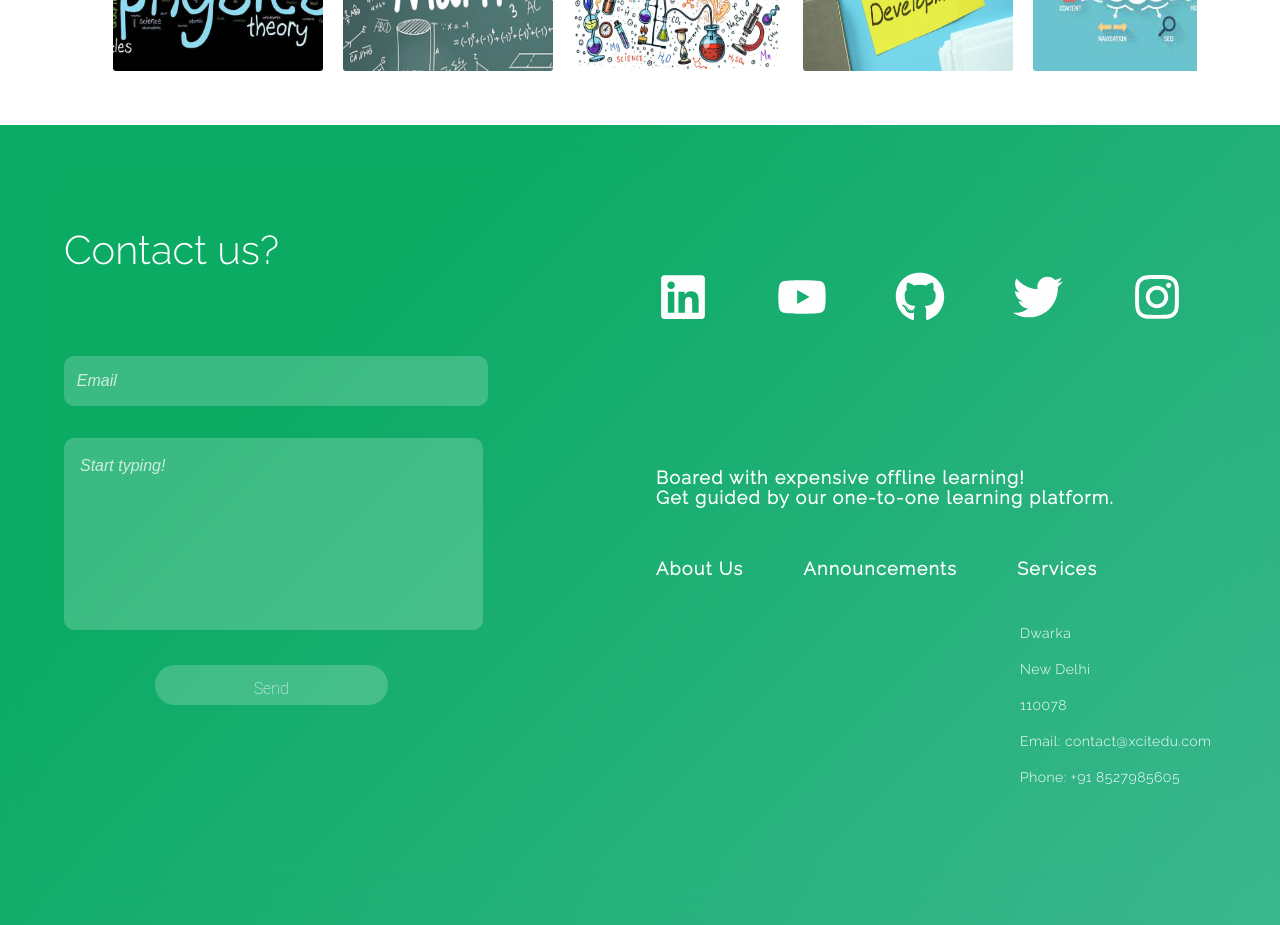
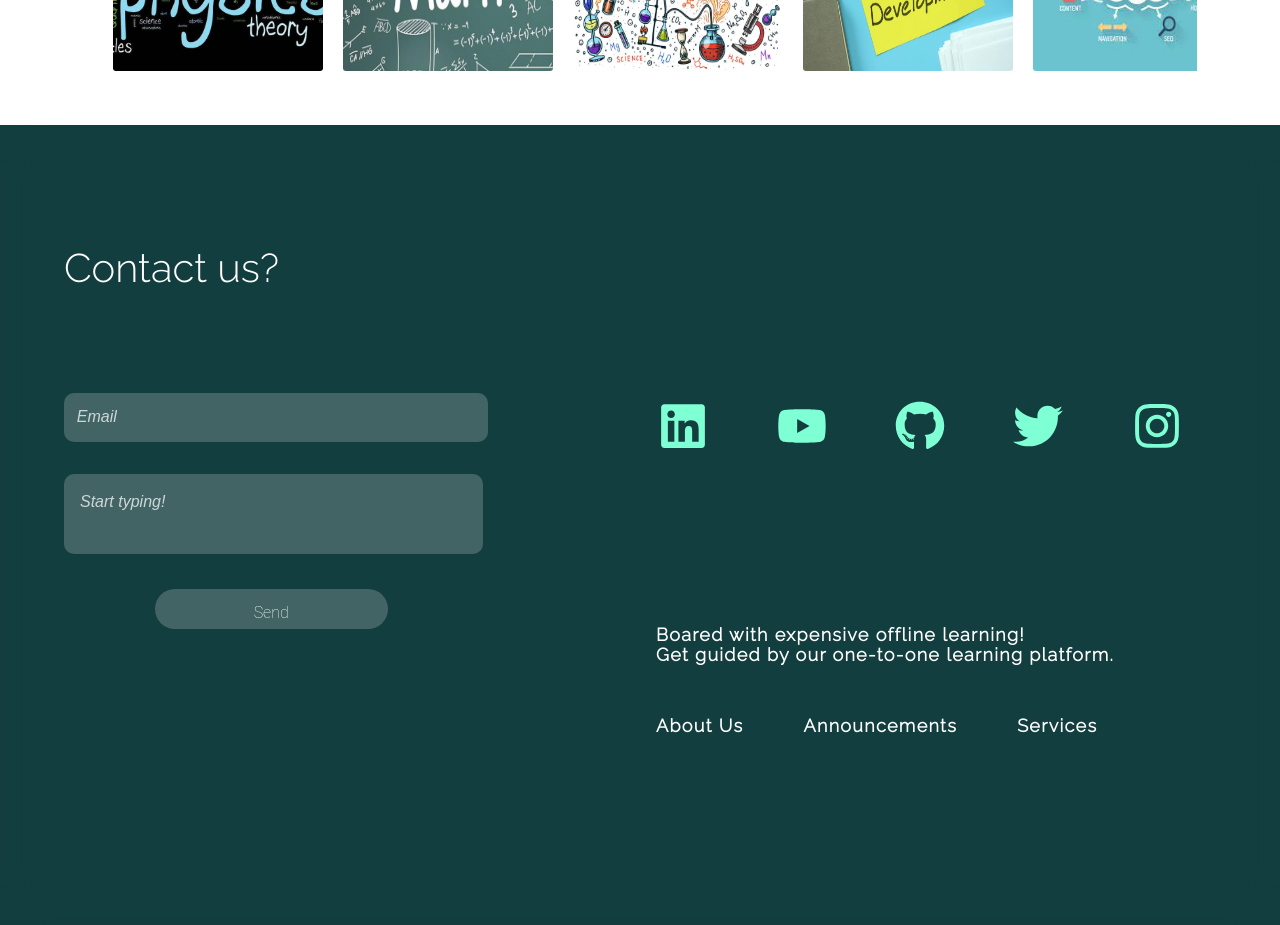
Before and after one commit to lalitkumar-123/xcitedu, a React (Create React App) app: page /OpenSource in a window 1280 px wide. Shown: the part 540-1465 px from the top of the page. Built offline with nearby package versions, Linux system fonts and the light colour scheme; a web font is replaced by a local one.

Commit message:
ui changes 2

```diff
--- a/src/Css/Footer.css
+++ b/src/Css/Footer.css
@@ -17,8 +17,8 @@
 .background-static {
   /* background: linear-gradient(105deg, #6e99e6, #093c94);
   background-size: cover; */
-  background-color: #3bb78f;
-  background-image: linear-gradient(315deg, #3bb78f 0%, #0bab64 74%);
+  background-color: rgb(19,62,63);
+  /* background-image: linear-gradient(315deg, rgb(19,62,63) 0%, #0bab64 74%); */
 }
 .footer {
   width: 100%;
@@ -28,7 +28,9 @@
   place-items: center;
   z-index: 1;
   /* background: linear-gradient(105deg, #6e99e6, #093c94); */
-  background-image: linear-gradient(315deg, #3bb78f 0%, #0bab64 74%);
+  /* background-image: linear-gradient(315deg, #3bb78f 0%, #0bab64 74%); */
+  background-image: linear-gradient(45deg, rgb(19,62,63)100% ,aquamarine 0%);
+
   background-size: cover;
   background-blend-mode: overlay;
 }
@@ -131,7 +133,9 @@
 }
 #message {
   width: 90%;
-  height: clamp(170px, 15vw, 500px);
+  /* height: clamp(170px, 15vw, 500px); */
+  height: 10vh;
+
   padding: 1rem;
   margin: 1rem 0;
 
@@ -161,7 +165,7 @@
   font-family: var(--heading-font);
   font-size: 1rem;
   color: #fefefe;
-  background-color: rgba(255, 255, 255, 0.2);
+  background-color:rgba(255, 255, 255, 0.2);
   border-style: none;
   border-radius: 20px;
   transition: 0.3s cubic-bezier(0.23, 1, 0.32, 1);
@@ -176,7 +180,7 @@
   grid-area: links;
   margin-right: 5vw;
   margin-left: -3rem;
-  margin-top: -80px;
+  margin-top: 20px;
 }
 .links .flex-container {
   display: flex;
@@ -184,26 +188,25 @@
   flex-direction: row;
   flex-wrap: nowrap;
 
-  height: 100%;
+  height: 50%;
 }
 .links .flex-container li {
   display: flex;
   justify-content: center;
   align-items: center;
   width: 20%;
-  height: 10vh;
+  height: 8vh;
 }
 .links .flex-container li a i {
-  color: #fefefe;
+  color: aquamarine;
   background-color: rgba(255, 255, 255, 0);
   font-size: var(--footer-icon-size);
-
   border-radius: 20px;
-  padding: 1vw;
+  padding: 0;
   transition: 0.3s ease-out;
 }
 .links .flex-container li a i:hover {
-  padding: 1.5rem;
+  padding: 1rem;
   padding-top: 0.5rem;
   background-color: rgba(255, 255, 255, 0.3);
   transition: 0.3s ease-out;
--- a/src/Css/Opensource.css
+++ b/src/Css/Opensource.css
@@ -106,10 +106,10 @@ font-family: 'Yomogi', cursive; */
     padding: 5px;
     display: inline;
 }
-.categ:hover
+/* .categ:hover
 {
     background-color: rgb(190, 235, 220);
-}
+} */
 @media (max-width:845px) {
     .category_menu
     {
--- a/src/Pages/Footer.js
+++ b/src/Pages/Footer.js
@@ -11,7 +11,7 @@ function FooterLanding(props){
                   <div class="write-to-us">
                         <div id="contact-us">
                         <input type="email" id="email" name="email" placeholder="Email"></input>
-                        <textarea type="text" id="message" name="messsage" placeholder="Start typing!"></textarea>
+                        <textarea type="text" id="message" name="messsage" placeholder="Start typing!" rows="2"></textarea>
                         <div className="send-btn-container"><input type="submit" value="Send" className="send"></input></div>
                         </div>
                   </div>
@@ -31,16 +31,7 @@ function FooterLanding(props){
                         <p class = "contact strong">About Us</p>
                         <p class = "contact-second strong">Announcements</p>
                         <p class = "contact-second strong">Services</p>
-                        <div class="description1">
-                           <p class = "contact strong"></p>
-                           <br></br>
-                           <p>Dwarka</p>
-                           <p>New Delhi</p>
-                           <p>110078</p>
-                           <p>Email: contact@xcitedu.com</p>
-                           <p>Phone: +91 8527985605</p>
-                           <br></br>
-                           </div>
+
                         <div>
                      </div>
                   </div>
--- a/src/Pages/OpenSource.js
+++ b/src/Pages/OpenSource.js
@@ -32,7 +32,7 @@ const OpenSource=()=>{
 
   const[visibility,setVisibility]=useState("hidden")
   const[close,setClose]=useState(false)
-
+  const [bgcolor,setBgColor]=useState("white")
   const[menuItem,setMenuItem]=useState([])
 
 
@@ -42,6 +42,10 @@ useEffect(() => {
 
 }, [visibility,menuItem])
 
+useEffect(()=>{
+  close==false?setBgColor("rgb(190, 235, 220)"):setBgColor("white")
+  console.log(bgcolor);
+},[close])
     return <>
 
   <div className="main_div">
@@ -50,14 +54,15 @@ useEffect(() => {
     <div class="category_menu">
       {subjects.map(item=>
         <div className="categ" onMouseEnter={()=>{setMenuItem(item.topics);
-        setClose(true)} }  >{item.name}</div>
+        setClose(true)
+        setBgColor("rgb(190, 235, 220)")} } style={{backgroundColor:{bgcolor}}}  >{item.name}</div>
       )}
       </div>
     <div className="sub_menu_div" style={{visibility:{visibility},transition:"ease-in 5s"}} >
-      <div className="sub_menu" >{menuItem.map((item)=>(<a>{item.name}</a>))}
+      <div className="sub_menu" >{menuItem.map((item)=>(<a >{item.name}</a>))}
       </div>
       {close==true?<div
-       onClick={()=>{setMenuItem([]);setClose(false);}}><CancelIcon style={{zIndex:5}}></CancelIcon></div>:"" }
+       onClick={()=>{setMenuItem([]);setClose(false);}}><CancelIcon  style={{zIndex:5,display:"flex",justifyContent:"space-around"}}></CancelIcon></div>:"" }
       </div>
       </div>
 
```
